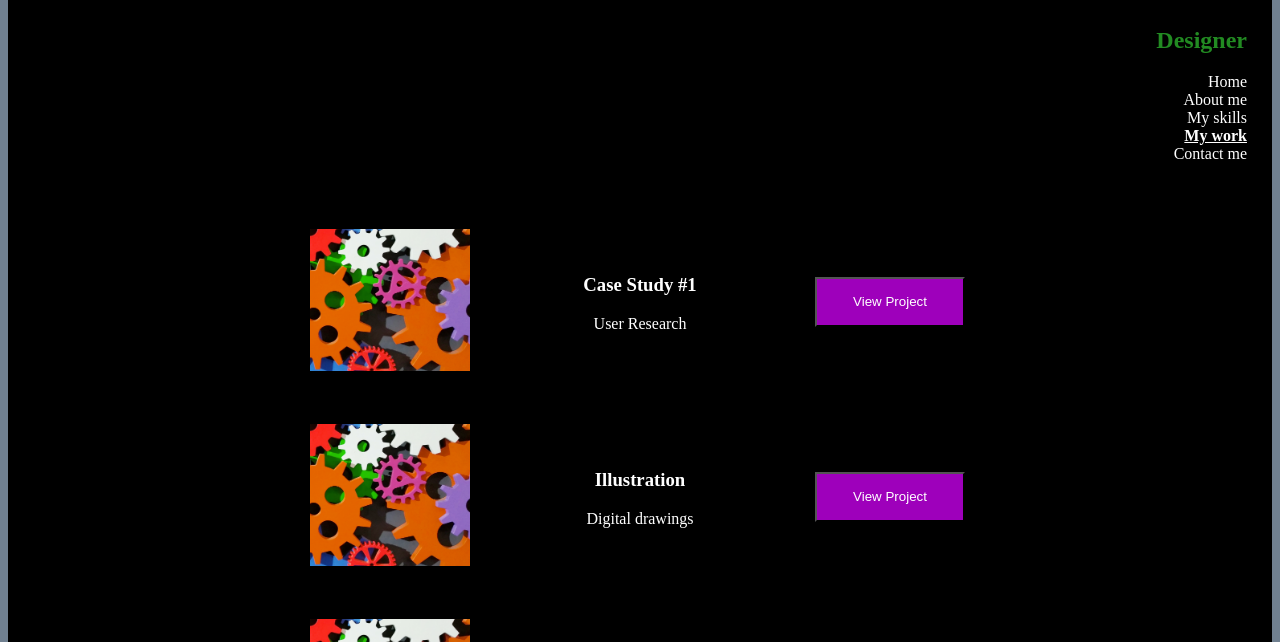
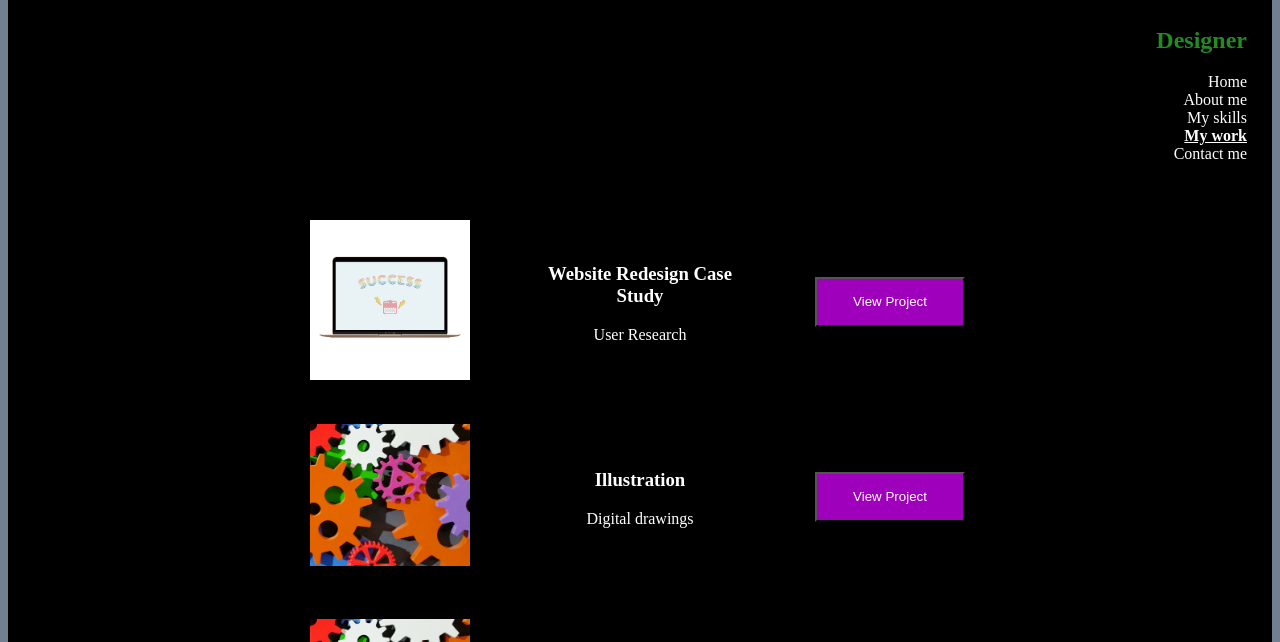
Before and after one commit to jchagnon81/UX_UI_HW_19, a plain HTML site: page mywork.html in a window 1280 px wide. Shown: the part 101-743 px from the top of the page. Drawn offline with nearby package versions, Linux system fonts and the light colour scheme.

Commit message:
R12
linking hw 20

```diff
--- a/mywork.html
+++ b/mywork.html
@@ -44,11 +44,11 @@
                         <section class="myWork">
                             <div class="workGrid">
                                 <div class="itemA">
-                                    <img src="images/placeholder.png" class="enlarge">
+                                    <img src="images/mockup2.png" class="enlarge">
 
                                 </div>
                                 <div class="item1">
-                                    <h3>Case Study #1</h3>
+                                    <h3>Website Redesign Case Study</h3>
                                     <p>User Research</p>
                                 </div>
 
```
Also changed, not shown: images/mockup2.png (added).
